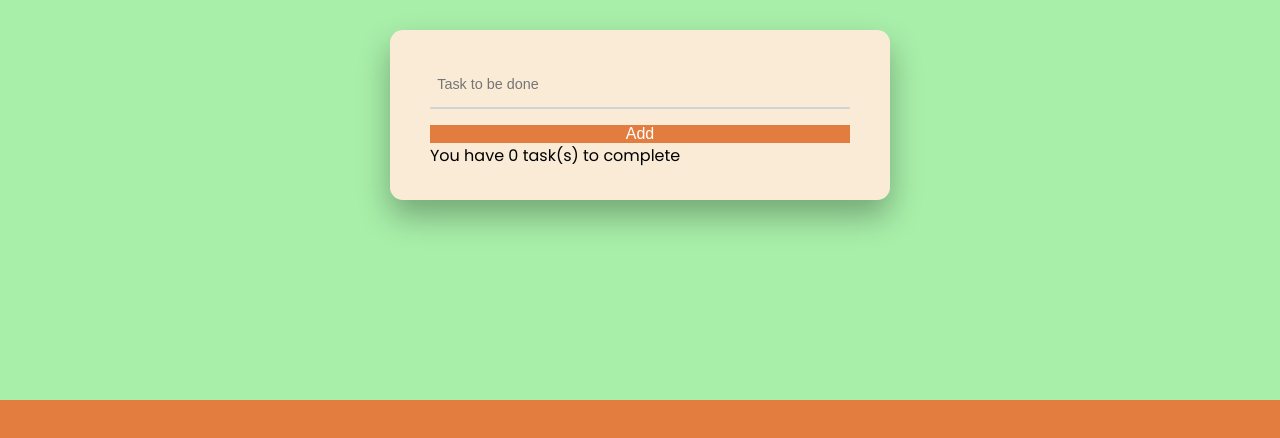
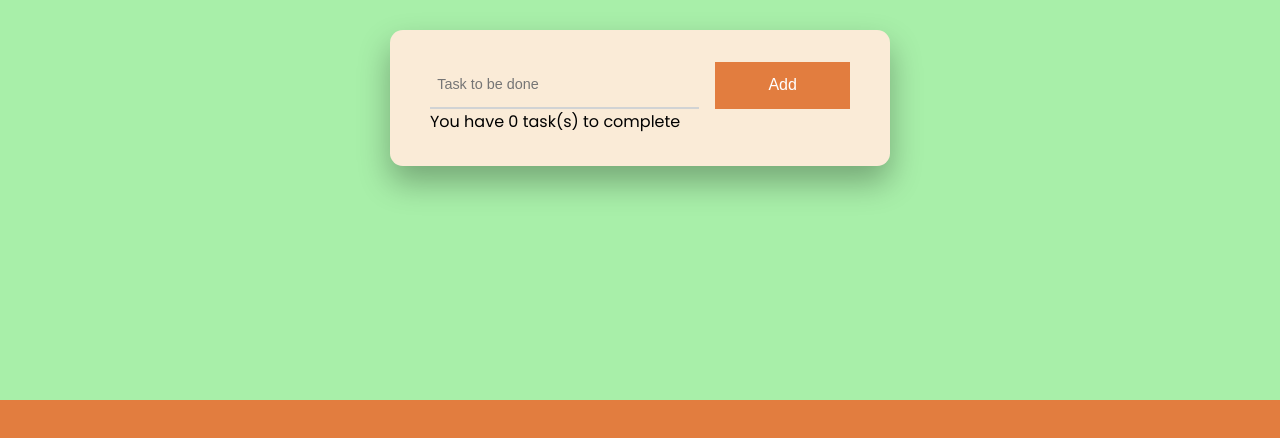
Before and after one commit to Philiposunlola/TO-DO-List, a plain HTML site: page index.html in a window 1280 px wide. Drawn offline with Linux system fonts and the light colour scheme.

Commit message:
Update style.css

```diff
--- a/style.css
+++ b/style.css
@@ -29,6 +29,7 @@ body{
 #wrapper{
     position: relative;
     display: grid;
+    grid-template-columns: 8fr 4fr;
     gap: 1em;
 }
 
```
